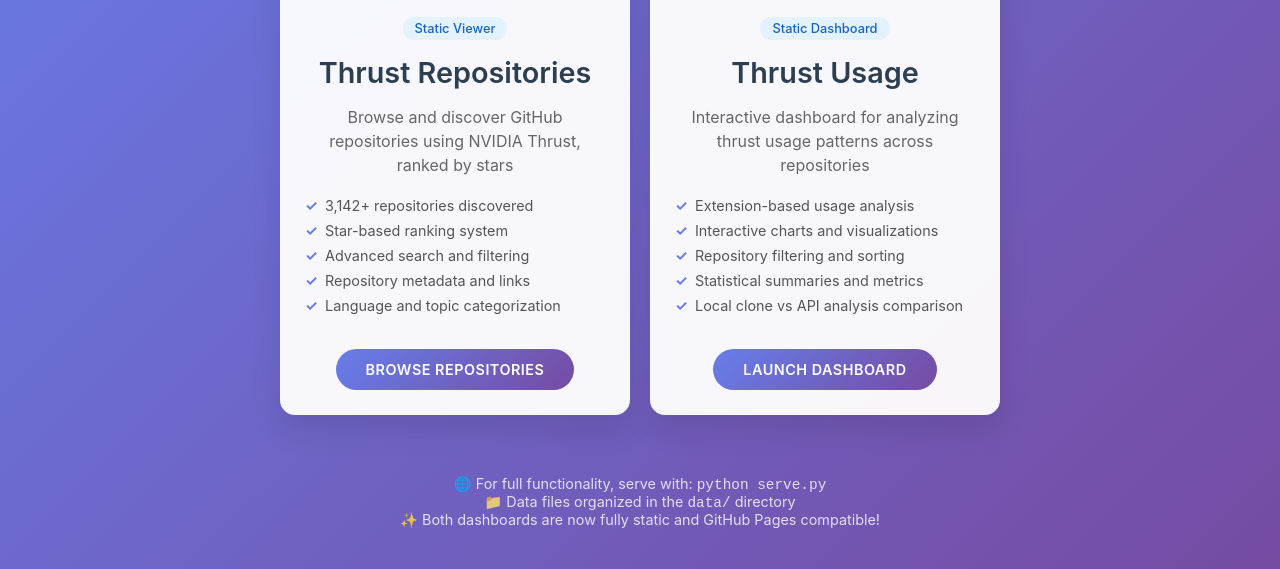
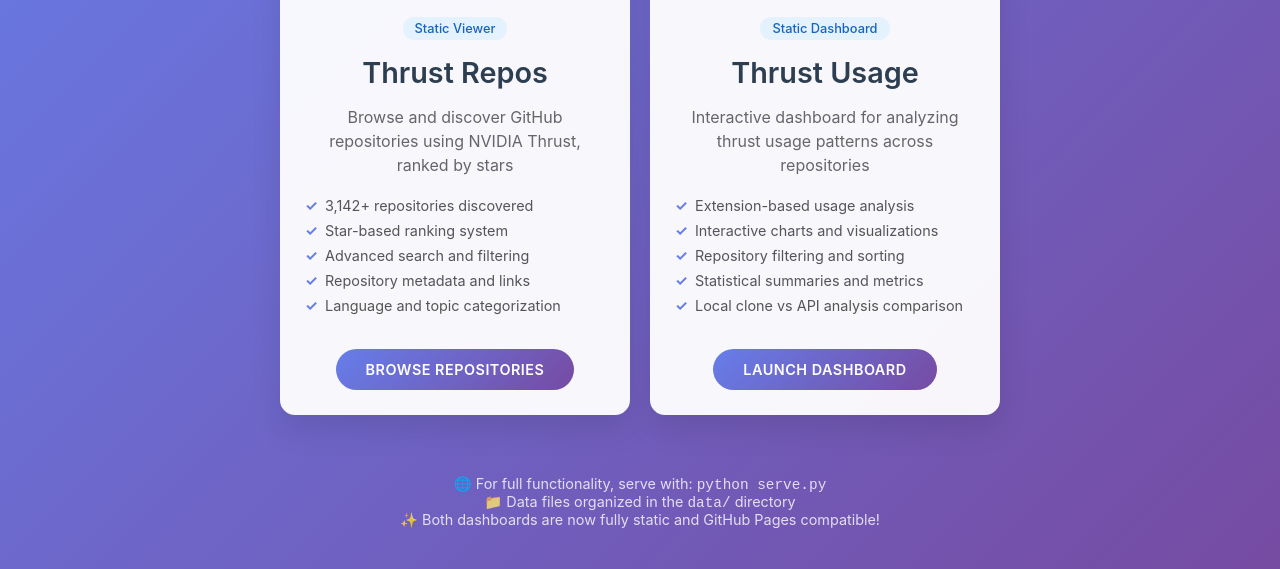
Before and after one commit to codereport/vibing, a plain HTML site: page github_search/github_search.html in a window 1280 px wide. Shown: the part 351-920 px from the top of the page. Drawn offline with Linux system fonts and the light colour scheme.

Commit message:
:recycle: small change

```diff
--- a/github_search/github_search.html
+++ b/github_search/github_search.html
@@ -185,7 +185,7 @@
             <a href="thrust_repo_viewer.html" class="dashboard-card">
                 <span class="dashboard-icon">🚀</span>
                 <div class="status-badge">Static Viewer</div>
-                <h2 class="dashboard-title">Thrust Repositories</h2>
+                <h2 class="dashboard-title">Thrust Repos</h2>
                 <p class="dashboard-description">
                     Browse and discover GitHub repositories using NVIDIA Thrust, ranked by stars
                 </p>
```
